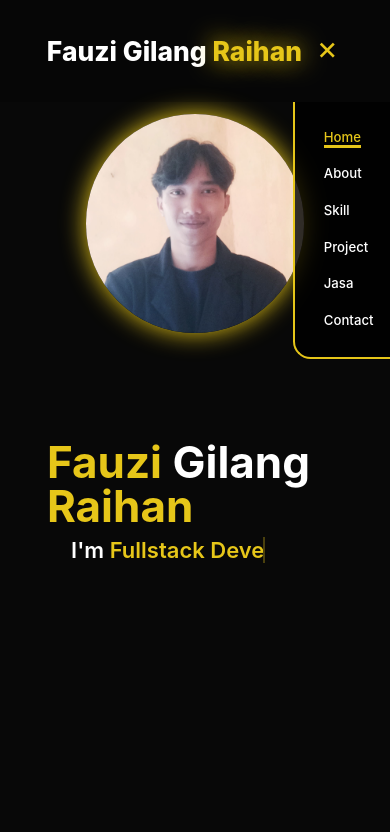
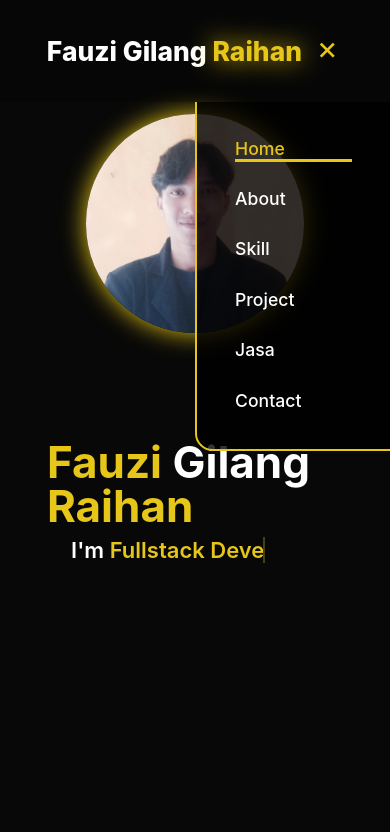
Before and after one commit to fauzigilangraihan/portofolio-fauzi, a plain HTML site: page index.html in a window 390 px wide. Both pictures are taken after a click on the icon 327 px from the left and 51 px from the top of the page. Shown: the top 832 px of the page. Drawn offline with nearby package versions, Linux system fonts and the light colour scheme.

Commit message:
perubahan

```diff
--- a/style.css
+++ b/style.css
@@ -784,12 +784,15 @@ span {
     margin-top: 1rem;
   }
 
+
+   .navbar a {
+    margin-left: 2rem;
   }
   .navbar {
         position: absolute;
         top: 100%;
         right: 0;
-        width: 30%;
+        width: 50%;
         padding: 1rem 3%;
         background: rgba(0, 0, 0, 0.8);
         border-bottom-left-radius: 2rem;
@@ -830,34 +833,10 @@ span {
     .skill-info p {
         font-size: 1.2rem;
     }
+}
 
 
 @media (max-width: 425px) {
-
-  .navbar {
-        position: absolute;
-        top: 100%;
-        right: 0;
-        width: 25%;
-        padding: 1rem 3%;
-        background: rgba(0, 0, 0, 0.8);
-        border-bottom-left-radius: 2rem;
-        border-left: 2px solid var(--main-color);
-        border-bottom: 2px solid var(--main-color);
-        display: none;
-    }
-
-    .navbar.active {
-        display: block;
-    }
-
-    .navbar a {
-        display: block;
-        font-size: 1.5rem;
-        margin: 2rem;
-        color: #fff;
-    }
-
     .home-content h3 {
         font-size: 2.5rem;
     }
```
